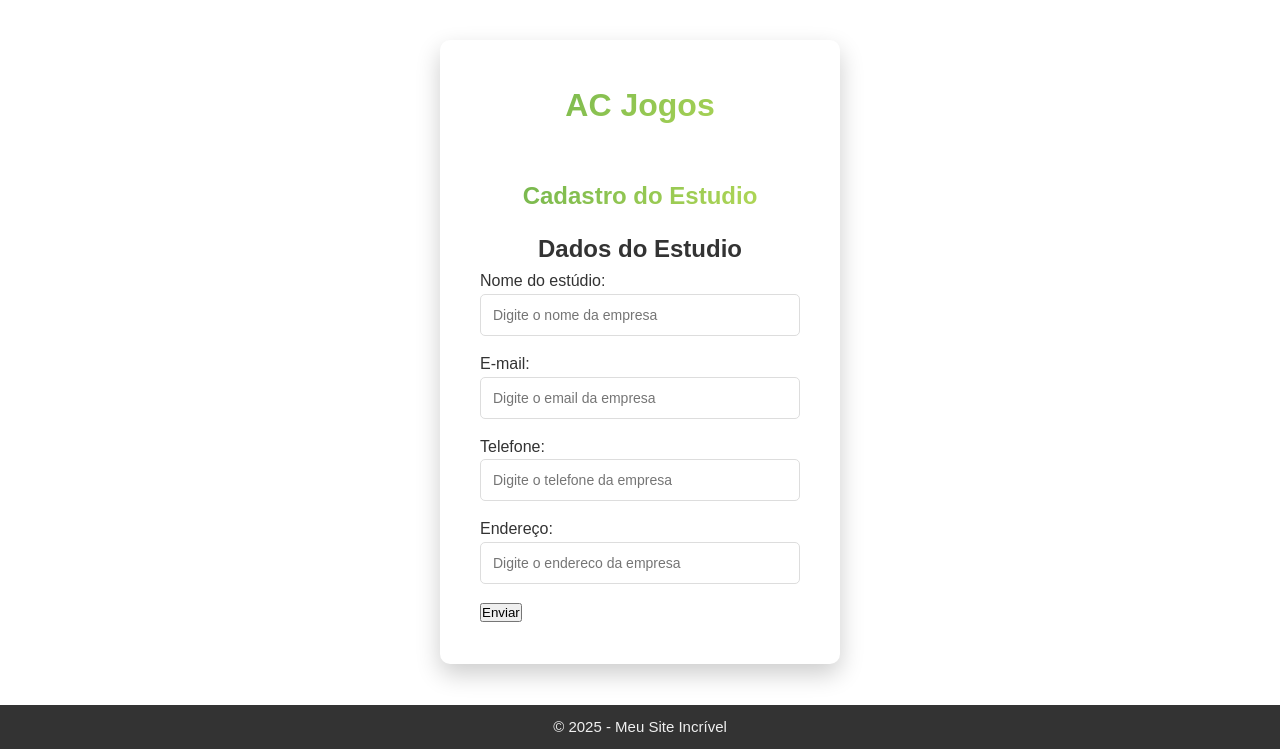
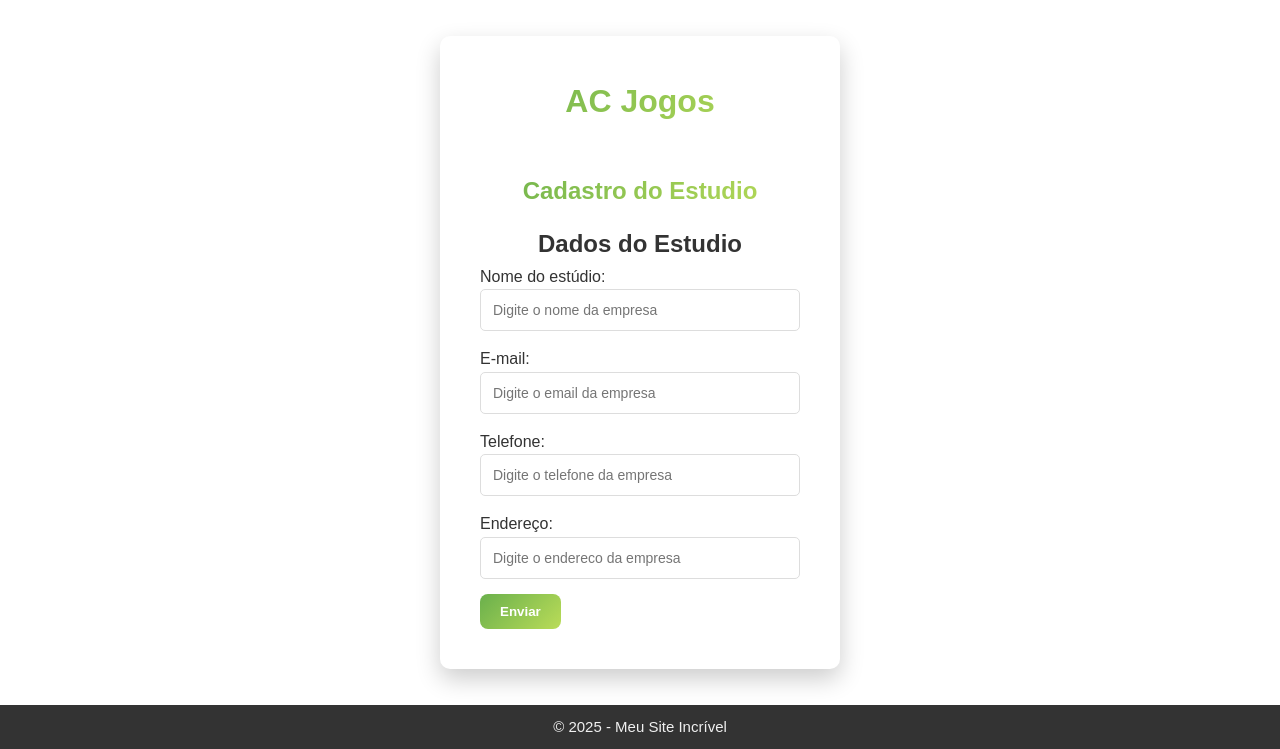
Before and after one commit to thiago-de-mattos/Projeto-Integrador, a Django app: template templates/estudios.html in a window 1280 px wide. Shown: the part 51-800 px from the top of the page. Run offline with Django 5.2, Linux system fonts and the light colour scheme; the template is opened without the code that fills it: values that come from a table or form of the project are taken from there, others are empty.

Commit message:
refactor:alterando a estrutura do html

```diff
--- a/templates/estudios.html
+++ b/templates/estudios.html
@@ -36,7 +36,7 @@
             {{ form.endereco.errors }}
             <br>
 
-            <button type="submit">Enviar</button>
+            <button type="submit"  class="btn-primary">Enviar</button>
         </form>
 
 
```
